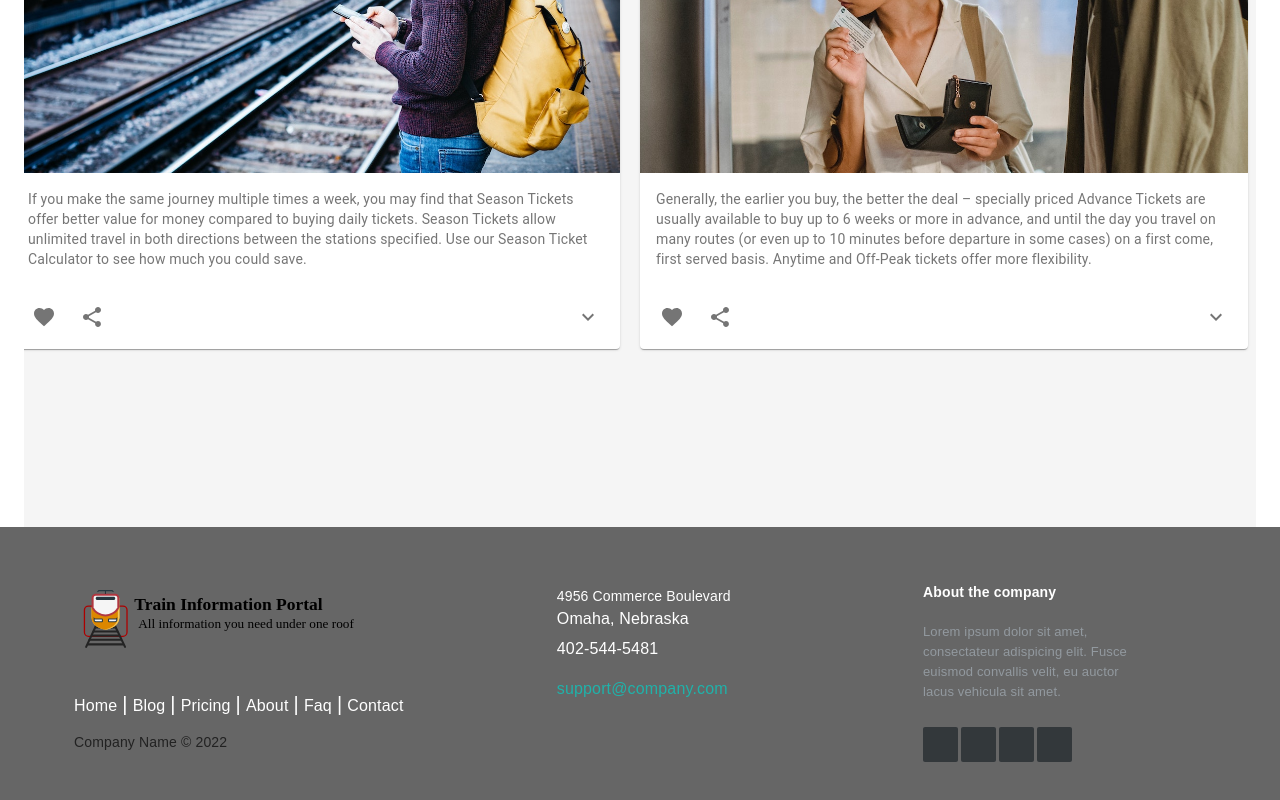
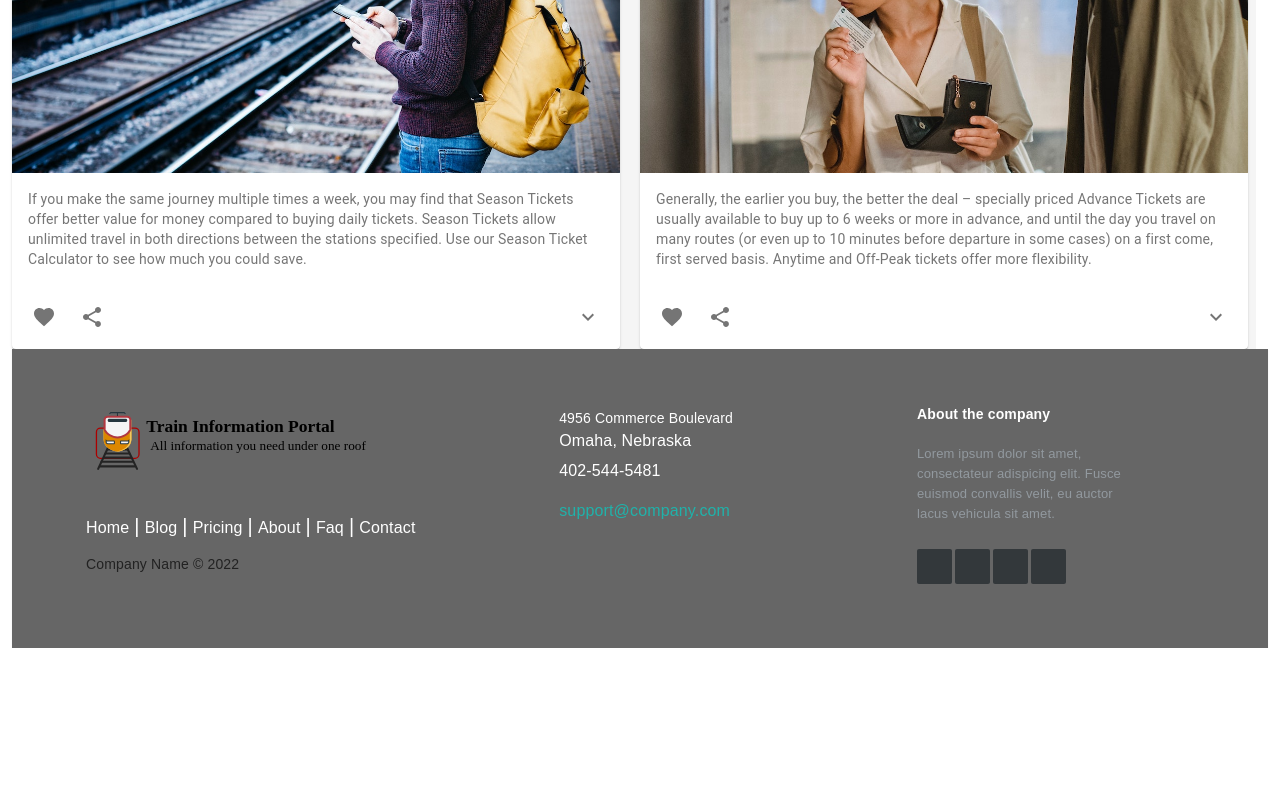
Before and after one commit to chanaka3d/apim-demo, a React (Create React App) app: page / in a window 1280 px wide. Shown: the part 538-1338 px from the top of the page. After the commit the page ends 1186 px from the top, so only its background shows below. Built offline with nearby package versions, Linux system fonts and the light colour scheme.

Commit message:
Fixing issues

```diff
--- a/src/DashBoard.js
+++ b/src/DashBoard.js
@@ -148,13 +148,13 @@ const MainDashBoard = () => {
                         ><img src='/logo.svg' width={500} /></Box>
                         <Box background='#fff4'>
                             {isLoggedIn ? <>
-                                <Button style={{color: '#fff'}} onClick={() => {
+                                <Button style={{ color: '#fff' }} onClick={() => {
                                     logOutClick()
                                 }}>Logout</Button>
-                            </> : <><Button style={{color: '#fff'}} onClick={() => {
+                            </> : <><Button style={{ color: '#fff' }} onClick={() => {
                                 loginClick()
                             }}>Login</Button>
-                                <Button style={{color: '#fff'}} onClick={() => {
+                                <Button style={{ color: '#fff' }} onClick={() => {
                                     registerClick()
                                 }}>Register</Button></>}
                         </Box>
@@ -171,20 +171,19 @@ const MainDashBoard = () => {
                                 : theme.palette.grey[900],
                         flexGrow: 1,
                         height: '100vh',
-                        overflow: 'auto',
                     }}
                 >
                     <Grid container spacing={3}>
                         <Grid item xs={12}></Grid>
                         {isLoggedIn && <TrainSchedule />}
                         <Marketing />
+                        <Footer />
                     </Grid>
                     {form ? <>
                         <Consumer />
                     </> : <></>}
                 </Box>
             </Container>
-            <Footer />
 
         </BrowserRouter>
     );
```
Also changed, not shown: src/Marketing/Footer.jsx (+1 -21 lines).
